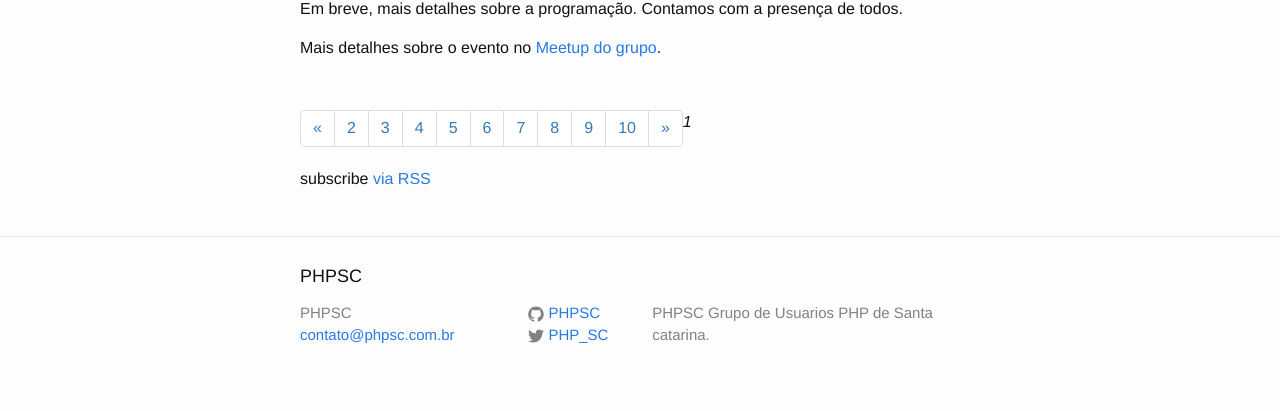
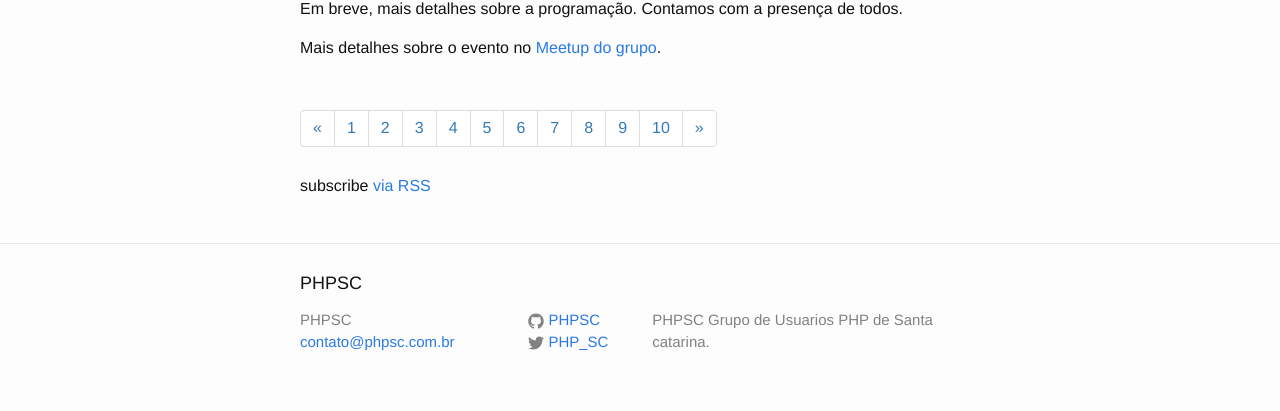
Before and after one commit to PHPSC/phpsc.github.io, a Jekyll site: the page built from index.html, in a window 1280 px wide. Shown: the part 1807-2218 px from the top of the page. Built offline with Jekyll 4.4.1, drawn with Linux system fonts in a browser that asks for light colours; Markdown is read by kramdown in place of the engine named in the settings; the list of posts is cut into pages by our own code.

Commit message:
paginação arrumada

```diff
--- a/index.html
+++ b/index.html
@@ -31,7 +31,7 @@ layout: default
     {% for page in (1..paginator.total_pages) %}
       <li>
         {% if page == paginator.page %}
-          <em>{{ page }}</em>
+          <a href="#" class="active">{{ page }}</a>
         {% elsif page == 1 %}
           <a href="{{ '/' | prepend: site.baseurl | replace: '//', '/' }}">{{ page }}</a>
         {% else %}
```
